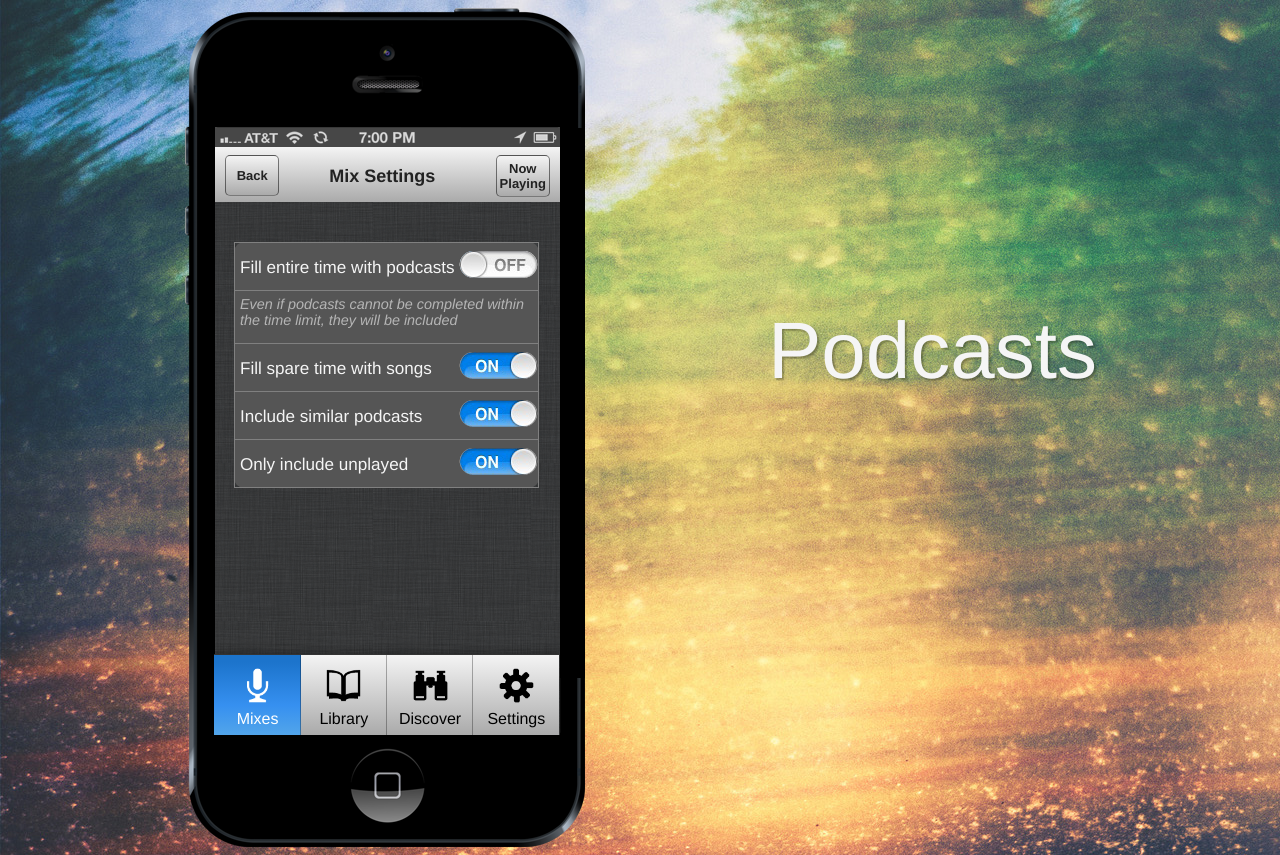
After one commit to misoks/pod-proto, a PHP site: page /adv-settings.php in a window 1280 px wide. The commit adds this page. Run offline with PHP 8.4, Linux system fonts and the light colour scheme.

Commit message:
Settings page

```diff
--- /dev/null
+++ b/adv-settings.php
@@ -0,0 +1,46 @@
+<?php
+$title = "Mix Settings";
+$section = "Mixes";
+include_once('header.php'); ?>
+
+<table border="1" class="settings">
+<tr class="on-off off" onclick="
+                if(this.className == 'on-off on') {
+                    this.className = 'on-off off';
+                }
+                else if (this.className == 'on-off off') {
+                    this.className = 'on-off on';
+                }
+                "><td>Fill entire time with podcasts</td></tr>
+<tr class="details"><td>Even if podcasts cannot be completed within the time limit, they will be included</td></tr>
+<tr class="on-off on" onclick="
+                if(this.className == 'on-off on') {
+                    this.className = 'on-off off';
+                }
+                else if (this.className == 'on-off off') {
+                    this.className = 'on-off on';
+                }
+                "><td>Fill spare time with songs</td></tr>
+
+<tr class="on-off on" onclick="
+                if(this.className == 'on-off on') {
+                    this.className = 'on-off off';
+                }
+                else if (this.className == 'on-off off') {
+                    this.className = 'on-off on';
+                }
+                "><td>Include similar podcasts</td></tr>
+<tr class="on-off on" onclick="
+                if(this.className == 'on-off on') {
+                    this.className = 'on-off off';
+                }
+                else if (this.className == 'on-off off') {
+                    this.className = 'on-off on';
+                }
+                "><td>Only include unplayed</td></tr>
+</table>
+
+
+
+
+<?php include_once('footer.php'); ?>
--- a/header.php
+++ b/header.php
@@ -6,7 +6,7 @@
 </head>
 
 <body>
-
+<div class="name-box">Podcasts</div>
 <div id="container">
 <div class="mask"></div>
 <div id="phone-frame"></div>
--- a/playback.php
+++ b/playback.php
@@ -6,7 +6,7 @@
 </head>
 
 <body>
-
+<div class="name-box">Podcasts</div>
 <div id="container" class="playback">
 <div class="mask"></div>
     <div id="phone-frame"></div>
--- a/static/style.css
+++ b/static/style.css
@@ -33,8 +33,13 @@ p {
 
 /*=============== LAYOUT ===============*/
 
-.title {
-
+.name-box {
+    font-size: 4em;
+    position: absolute;
+    left: 60%;
+    top: 40%;
+    line-height: .77em;
+    text-shadow: 2px 2px 2px rgba(0, 0, 0, .3);
 }
 #container {
     width: 400px;
@@ -223,22 +228,47 @@ ul .button {
 
 
 
-.library-list {
+table {
     width: 100%;
     margin-top: 15px;
-    background-color: lightgray;
+    background-color: #555;
     font-size: .9em;
-    color: black;
     border-collapse: collapse;
+    border-radius: 10px;
 }
-.library-list td {
+td {
     padding: 7px 5px 5px 5px;
+}
+.library-list tr {
+    cursor: pointer;
 }
 .library-list input {
     margin: 0;
     width: 20px; height: 20px;
 }
-
+.settings td {
+    padding: 15px 5px 12px 5px;
+}
+.on-off {
+    width: 28%;
+    cursor: pointer;
+    background-repeat: no-repeat;
+    background-position: right top;
+    font-size: .95em;
+}
+.on {
+    background-image: url('on.png');
+}
+.off {
+    background-image: url('off.png');
+}
+.details td {
+    font-size: .8em;
+    font-style: italic;
+    opacity: .6;
+    padding: 5px;
+    padding-bottom: 15px;
+}
 .name-mix {
     width: 90%;
     height: 50px;
@@ -384,8 +414,9 @@ color: white;
 
 /*==================== GRADIENTS =========================*/
 
+
 /* ------ Chrome bars convex ------ */
-.header-bar, .header-button, .controls, #footer li a, .button {
+.header-bar, .header-button, .controls, #footer li a, .button, .library-list tr {
     background-color: #f4f4f4;
     background: linear-gradient(top, #f4f4f4, #aaa);
     background: -moz-linear-gradient(top, #f4f4f4, #aaa);
@@ -394,6 +425,7 @@ color: white;
     background: -o-linear-gradient(top, #f4f4f4, #aaa);
     background: -ms-linear-gradient(top, #f4f4f4, #aaa);
     filter: progid:DXImageTransform.Microsoft.gradient(GradientType=0, startColorstr='#f4f4f4', endColorstr='#aaa');
+    color: black;
 }
 
 /* ------ Chrome bars concave ------ */
@@ -406,6 +438,7 @@ color: white;
     background: -o-linear-gradient(top, #999, #c9c9c9);
     background: -ms-linear-gradient(top, #999, #c9c9c9);
     filter: progid:DXImageTransform.Microsoft.gradient(GradientType=0, startColorstr='#999', endColorstr='#c9c9c9');
+    color: black;
 }
 
 /* ------ Special button ------ */
@@ -419,13 +452,13 @@ background: -o-linear-gradient(top,  rgba(109,179,242,1) 0%,rgba(84,163,238,1) 4
 background: -ms-linear-gradient(top,  rgba(109,179,242,1) 0%,rgba(84,163,238,1) 44%,rgba(54,144,240,1) 61%,rgba(30,105,222,1) 100%); /* IE10+ */
 background: linear-gradient(to bottom,  rgba(109,179,242,1) 0%,rgba(84,163,238,1) 44%,rgba(54,144,240,1) 61%,rgba(30,105,222,1) 100%); /* W3C */
 filter: progid:DXImageTransform.Microsoft.gradient( startColorstr='#6db3f2', endColorstr='#1e69de',GradientType=0 ); /* IE6-9 */
-
+color: white;
 }
 
 /* ------ Special concave ------ */
 
 
-#footer li a.selected, .special:hover {
+#footer li a.selected, .special:hover, .library-list tr.selected {
 background: rgb(28,116,204); /* Old browsers */
 background: -moz-linear-gradient(top,  rgba(28,116,204,1) 9%, rgba(54,144,240,1) 63%, rgba(82,165,234,1) 100%); /* FF3.6+ */
 background: -webkit-gradient(linear, left top, left bottom, color-stop(9%,rgba(28,116,204,1)), color-stop(63%,rgba(54,144,240,1)), color-stop(100%,rgba(82,165,234,1))); /* Chrome,Safari4+ */
@@ -434,5 +467,5 @@ background: -o-linear-gradient(top,  rgba(28,116,204,1) 9%,rgba(54,144,240,1) 63
 background: -ms-linear-gradient(top,  rgba(28,116,204,1) 9%,rgba(54,144,240,1) 63%,rgba(82,165,234,1) 100%); /* IE10+ */
 background: linear-gradient(to bottom,  rgba(28,116,204,1) 9%,rgba(54,144,240,1) 63%,rgba(82,165,234,1) 100%); /* W3C */
 filter: progid:DXImageTransform.Microsoft.gradient( startColorstr='#1c74cc', endColorstr='#52a5ea',GradientType=0 ); /* IE6-9 */
-
+color: white;
 }
```
Also changed, not shown: create-library.php (+53 -12 lines), static/off.png (added), static/on.png (added).
